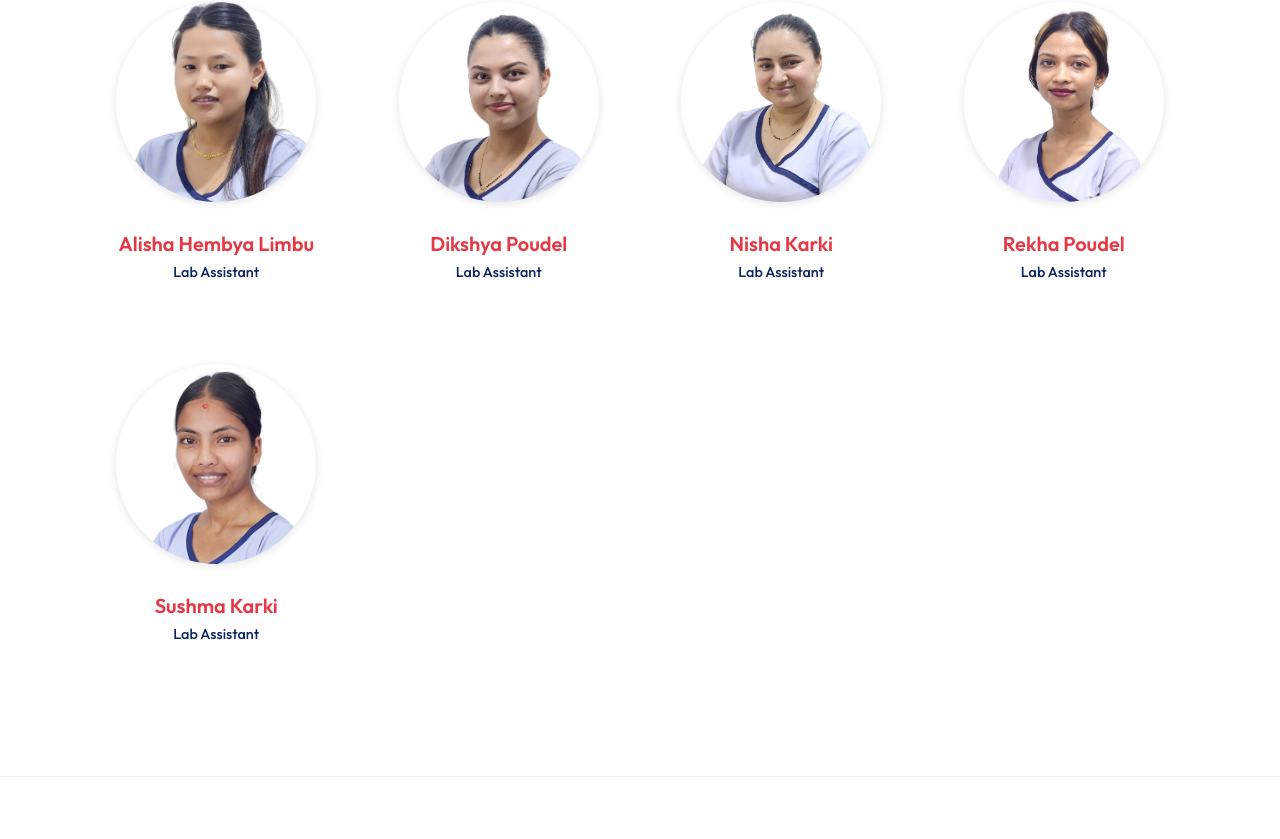
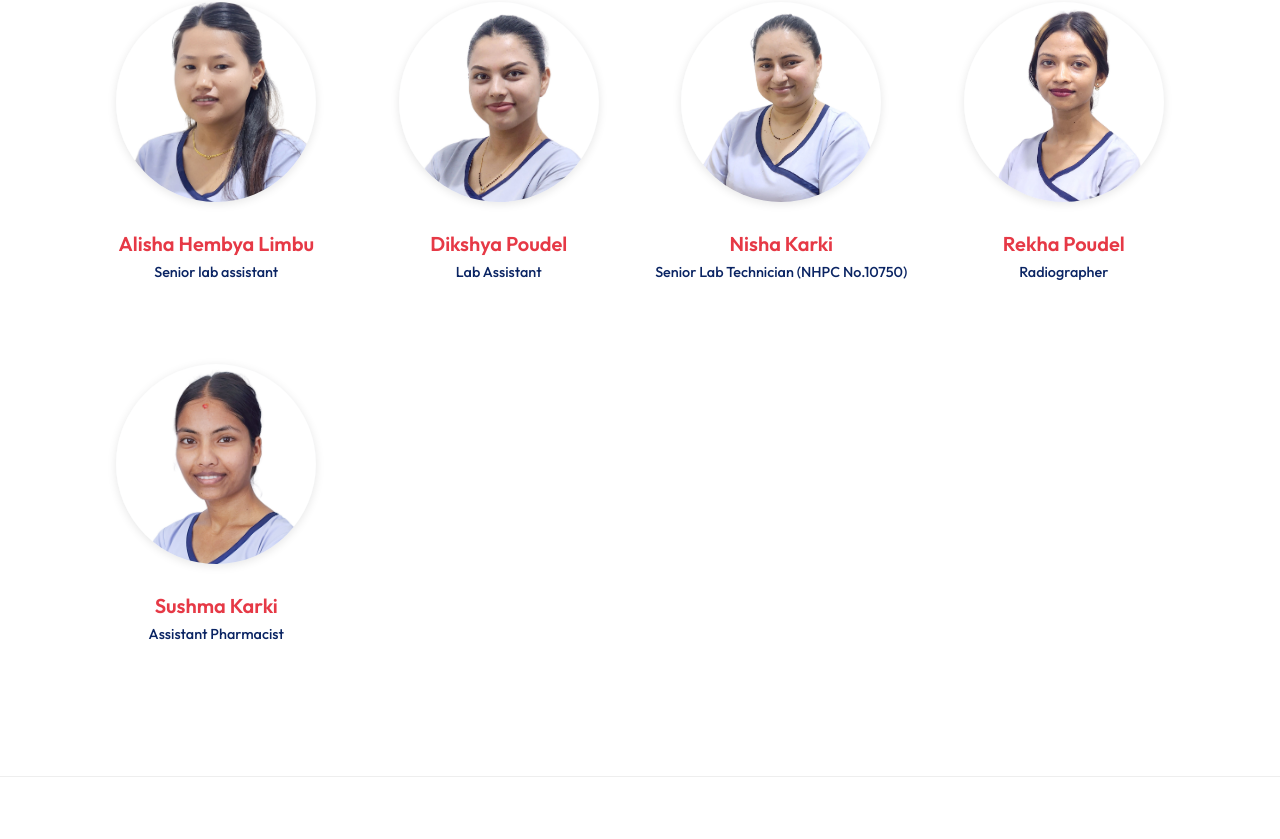
Before and after one commit to NidinaKoirala/surunga-medicine, a React (Create React App) app: page /About in a window 1280 px wide. Shown: the part 3125-3964 px from the top of the page. Built offline with nearby package versions, Linux system fonts and the light colour scheme.

Commit message:
updated team image

```diff
--- a/src/Team/Team.js
+++ b/src/Team/Team.js
@@ -13,7 +13,7 @@ const Team = () => {
         {
             id: 1,
             name: "Alisha Hembya Limbu",
-            position: "Lab Assistant",
+            position: "Senior lab assistant",
             image: alishaImage,
         },
         {
@@ -25,19 +25,19 @@ const Team = () => {
         {
             id: 3,
             name: "Nisha Karki",
-            position: "Lab Assistant",
+            position: "Senior Lab Technician (NHPC No.10750)",
             image: nishaImage,
         },
         {
             id: 4,
             name: "Rekha Poudel",
-            position: "Lab Assistant",
+            position: "Radiographer",
             image: rekhaImage,
         },
         {
             id: 5,
             name: "Sushma Karki",
-            position: "Lab Assistant",
+            position: "Assistant Pharmacist",
             image: sushmaImage,
         }
     ];
```
